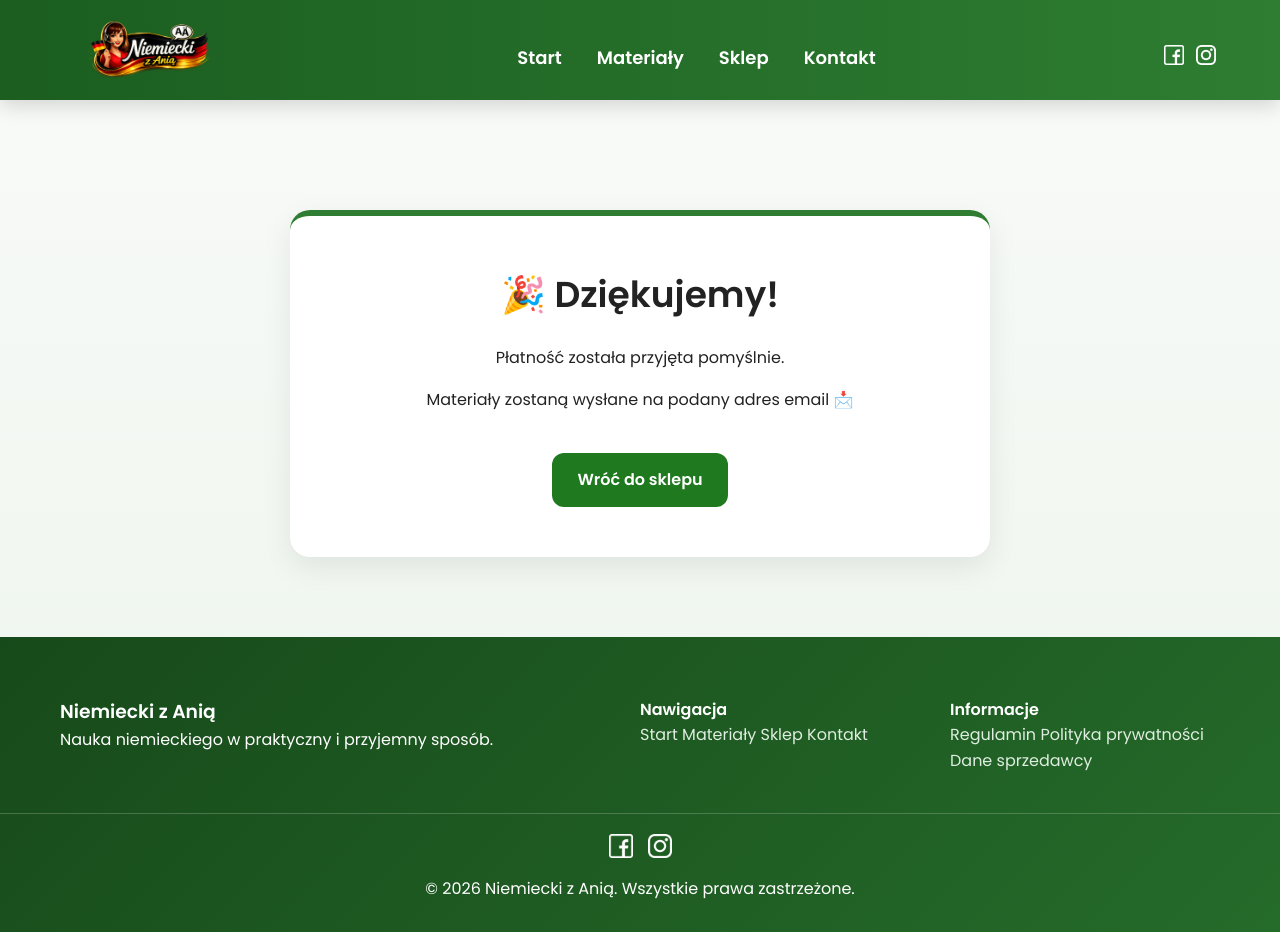
After one commit to Ex333/niemiecki-z-ania, a Django app: template templates/shop/payment_success.html in a window 1280 px wide. The commit adds this page. Run offline with Django 5.2, Linux system fonts and the light colour scheme; the template is opened without the code that fills it, so the values that code supplies are empty; some libraries are stand-ins or nearby versions.

Commit message:
Add PayPal return and success pages

```diff
--- a/core/static/css/style.css
+++ b/core/static/css/style.css
@@ -1328,3 +1328,49 @@ flex-direction:column;
     content:" →";
 
 }
+
+/* PAYMENT SUCCESS / CANCEL */
+
+.payment-box{
+    max-width:700px;
+    margin:80px auto;
+    background:#fff;
+    padding:50px;
+    border-radius:20px;
+    text-align:center;
+    box-shadow:0 10px 30px rgba(0,0,0,.08);
+}
+
+.payment-box h1{
+    margin-bottom:20px;
+    font-size:36px;
+}
+
+.payment-box p{
+    margin-bottom:15px;
+    line-height:1.7;
+}
+
+.success-box{
+    border-top:6px solid #2e7d32;
+}
+
+.cancel-box{
+    border-top:6px solid #c62828;
+}
+
+.back-btn{
+    display:inline-block;
+    margin-top:25px;
+    padding:14px 25px;
+    border-radius:12px;
+    text-decoration:none;
+    color:white;
+    background:#1f7a1f;
+    font-weight:600;
+    transition:.3s;
+}
+
+.back-btn:hover{
+    transform:translateY(-2px);
+}
--- a/shop/urls.py
+++ b/shop/urls.py
@@ -4,6 +4,8 @@ from .views import (
     sklep,
     product_detail,
     create_order,
+    payment_success,
+    payment_cancel,
 )
 
 urlpatterns = [
@@ -29,4 +31,20 @@ urlpatterns = [
         create_order,
         name="create_order"
     ),
+
+    # =========================
+    # PAYPAL
+    # =========================
+
+    path(
+        "payment-success/",
+        payment_success,
+        name="payment_success"
+    ),
+
+    path(
+        "payment-cancel/",
+        payment_cancel,
+        name="payment_cancel"
+    ),
 ]
--- /dev/null
+++ b/templates/shop/payment_success.html
@@ -0,0 +1,38 @@
+{% extends "base.html" %}
+
+{% block content %}
+
+<div class="container">
+
+    <div class="payment-box success-box">
+
+        <h1>
+            🎉 Dziękujemy!
+        </h1>
+
+        <p>
+
+            Płatność została przyjęta pomyślnie.
+
+        </p>
+
+        <p>
+
+            Materiały zostaną wysłane na podany adres email 📩
+
+        </p>
+
+        <a
+            href="{% url 'sklep' %}"
+            class="back-btn"
+        >
+
+            Wróć do sklepu
+
+        </a>
+
+    </div>
+
+</div>
+
+{% endblock %}
```
Also changed, not shown: shop/views.py (+33 -1 lines), templates/shop/payment_cancel.html (added, +38 -0 lines).
